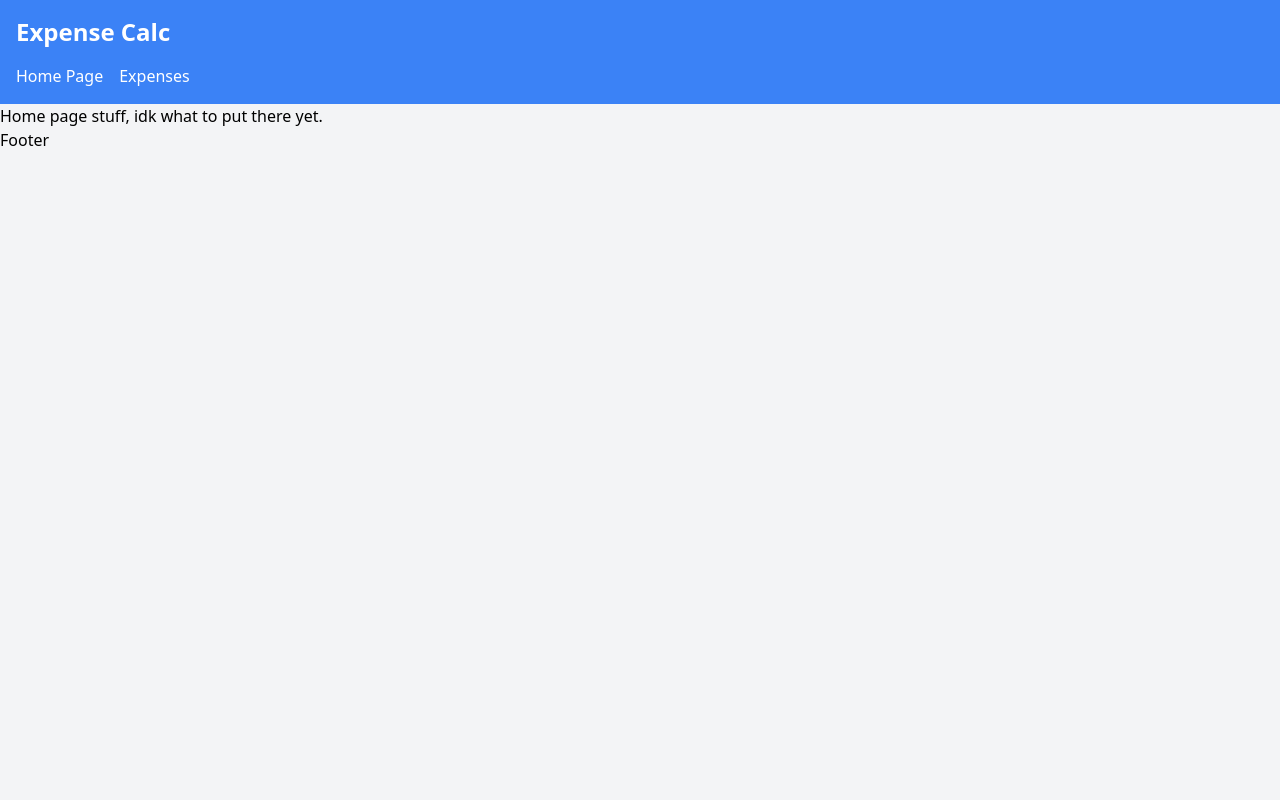
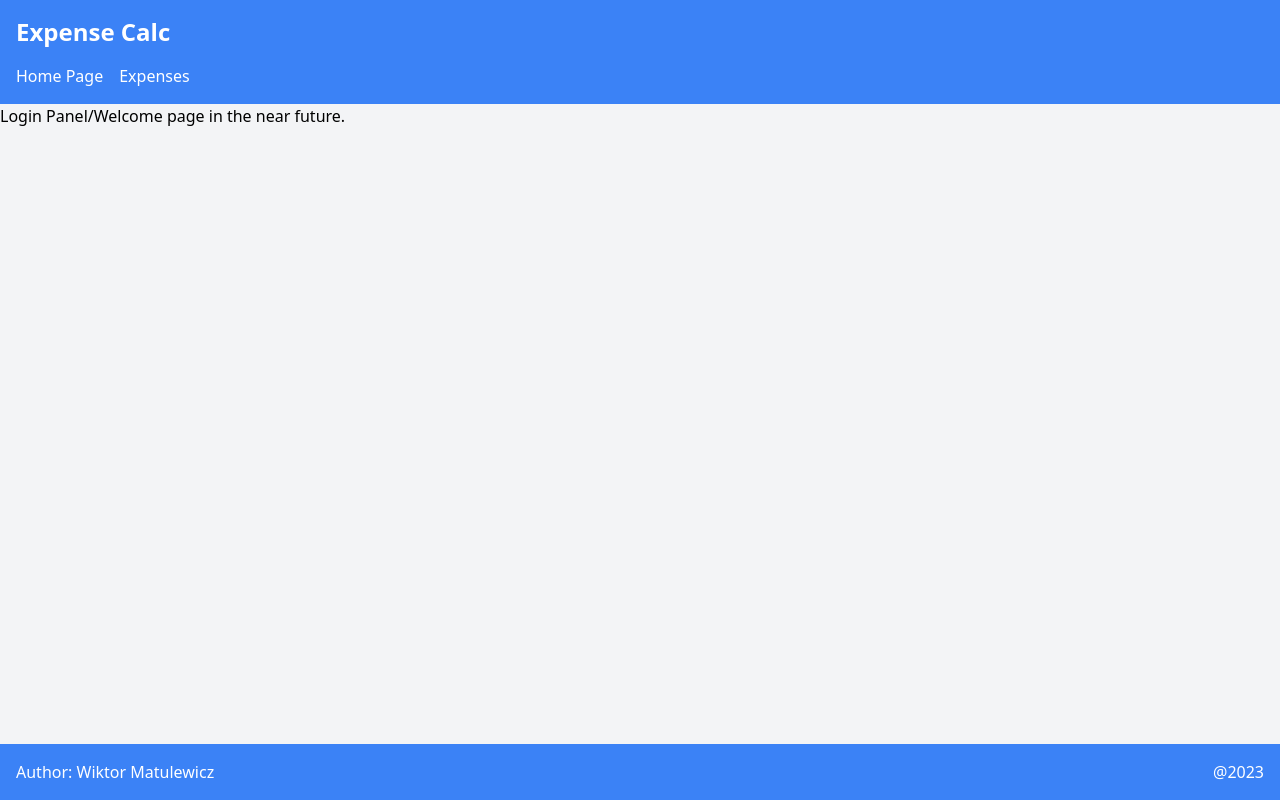
Before and after one commit to wiertlooo/expense-calculator, a React (Create React App) app: page / in a window 1280 px wide. Built offline with nearby package versions, Linux system fonts and the light colour scheme.

Commit message:
Simple footer

```diff
--- a/src/components/Footer.js
+++ b/src/components/Footer.js
@@ -1,7 +1,12 @@
 import React from "react";
 
 function Footer() {
-  return <div>Footer</div>;
+  return (
+    <footer class="bg-blue-500 text-white py-4 text-center fixed bottom-0 w-full flex justify-between items-center">
+      <div class="pl-4">Author: Wiktor Matulewicz</div>
+      <div class="pr-4">@2023</div>
+    </footer>
+  );
 }
 
 export default Footer;
--- a/src/pages/HomePage.js
+++ b/src/pages/HomePage.js
@@ -1,7 +1,7 @@
 import React from "react";
 
 function HomePage() {
-  return <div>Home page stuff, idk what to put there yet.</div>;
+  return <div>Login Panel/Welcome page in the near future.</div>;
 }
 
 export default HomePage;
```
